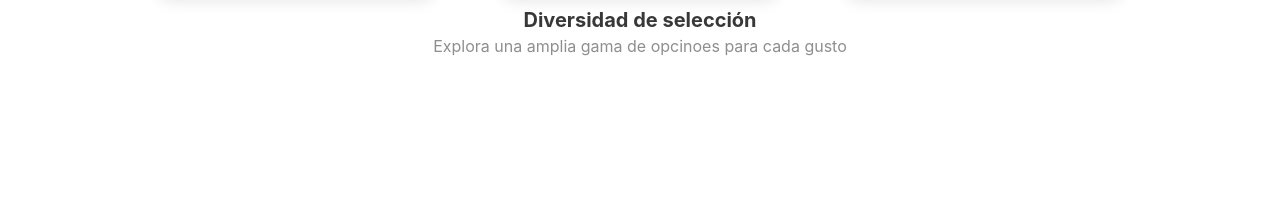
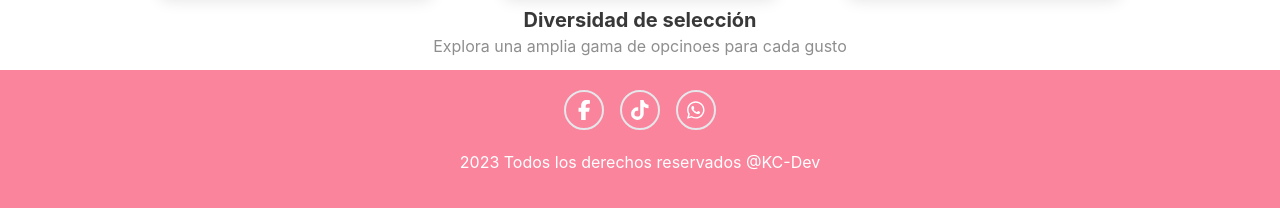
Before and after one commit to KevinCayo10/eFloristeria, a React (Create React App) app: page / in a window 1280 px wide. Shown: the part 1300-1508 px from the top of the page. Before the commit the page ends 1370 px from the top, so only its background shows below. Built offline with nearby package versions, Linux system fonts and the light colour scheme.

Commit message:
feat: Realiza el footer con las redes sociales

```diff
--- a/src/components/Footer.jsx
+++ b/src/components/Footer.jsx
@@ -1,12 +1,31 @@
 import React from "react";
+import { RedesData } from "../data/RedesData";
+import { FontAwesomeIcon } from "@fortawesome/react-fontawesome";
 
 const Footer = () => {
   return (
-    <div className="bg-[#FA849C] flex-col ">
+    <div className="bg-[#FA849C] flex-col justify-center ">
       {/* 1er Iconos de redes sociales */}
-      <div></div>
+      <div className="flex justify-center p-5">
+        {RedesData.map((item, index) => {
+          return (
+            <div
+              className="h-[40px] w-[40px]  text-white hover:bg-[#ffff]
+            hover:text-[#FA849C] border-2 rounded-full  mx-2  flex justify-center items-center"
+            >
+              <a href={item.url} target="_blank" rel="noopener noreferrer">
+                <FontAwesomeIcon icon={item.icon} size="lg" />
+              </a>
+            </div>
+          );
+        })}
+      </div>
       {/* 2do Derechos reservados */}
-      <div></div>
+      <div className="pb-10">
+        <p className="text-center text-white">
+          2023 Todos los derechos reservados @KC-Dev
+        </p>
+      </div>
     </div>
   );
 };
--- a/src/data/RedesData.js
+++ b/src/data/RedesData.js
@@ -5,10 +5,10 @@ export const RedesData = [
   },
   {
     url: "https://www.tiktok.com/@neidatipan",
-    icon: "",
+    icon: "fa-brands fa-tiktok",
   },
   {
     url: "https://wa.me/593999160223",
-    icon: "",
+    icon: "fa-brands fa-whatsapp",
   },
 ];
```
Also changed, not shown: src/assets/FontAwesomeIcons/icons.js (+9 -1 lines).
